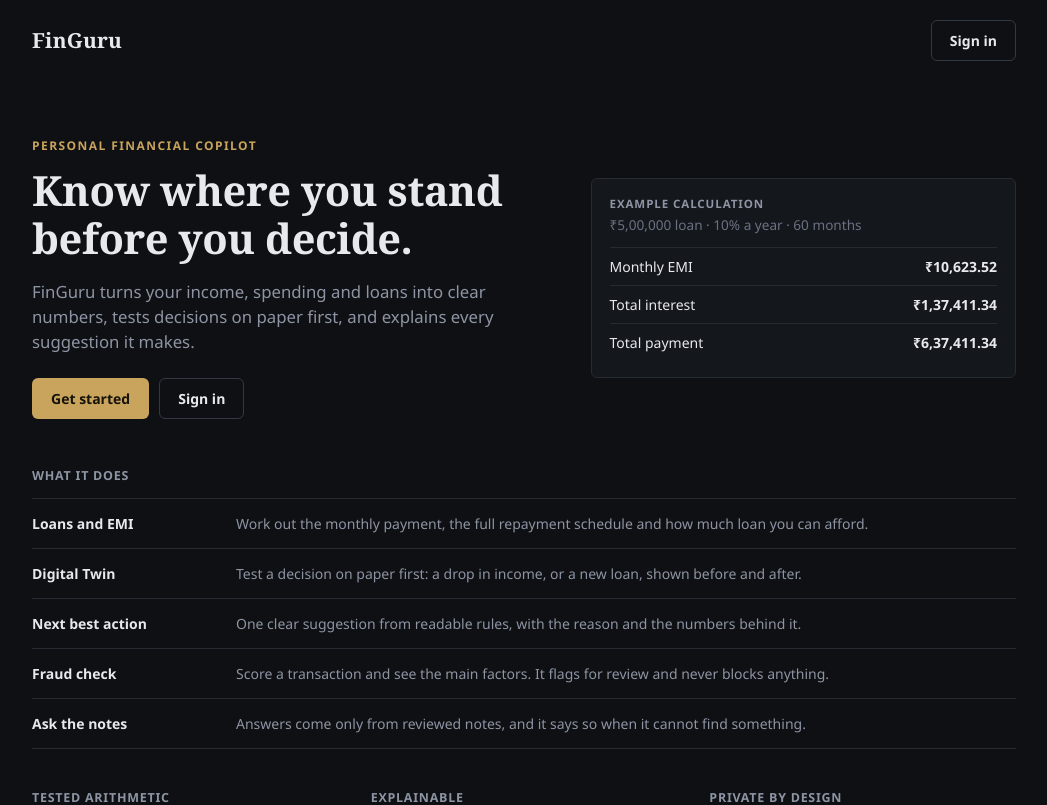
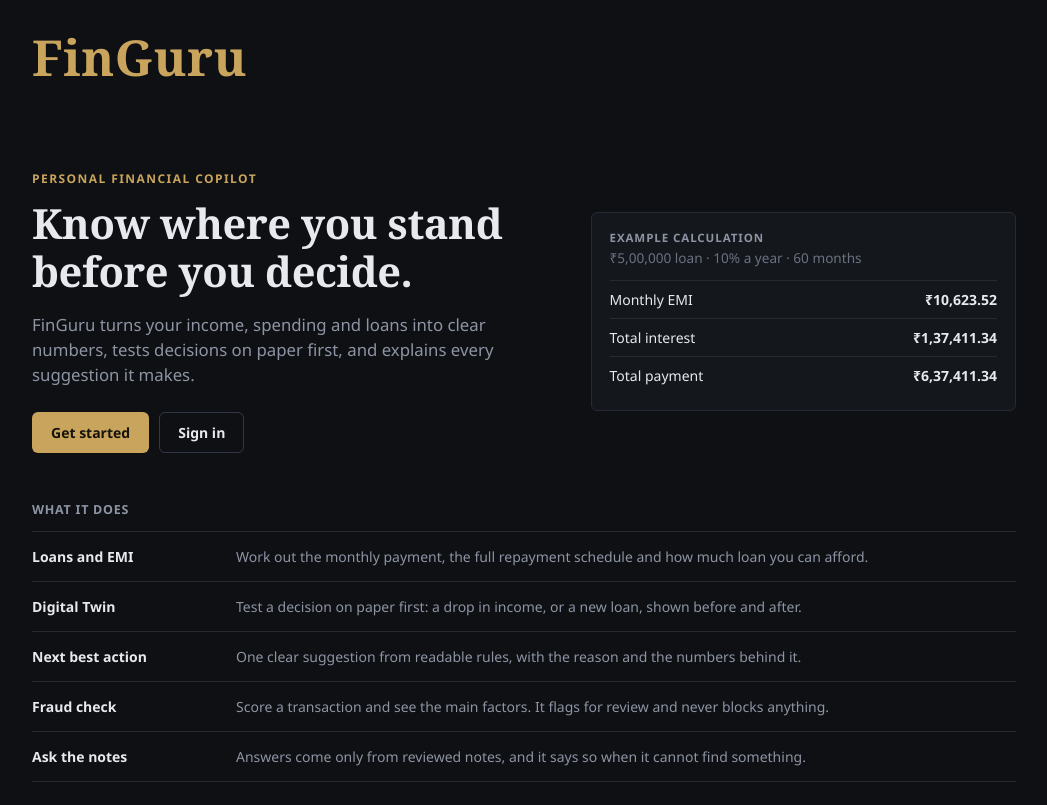
Before and after one commit to neerajsharma132113/FinGuru-rebuild, a React app in the folder frontend/: page / in a window 1280 px wide. Shown: the top 805 px of the page, without its empty margins (116-1163 px from the left). Built offline with nearby package versions, Linux system fonts and the light colour scheme; no server answers; the HTML template or start-up script is replaced by a standard one.

Commit message:
Polish landing header

```diff
--- a/frontend/src/index.css
+++ b/frontend/src/index.css
@@ -909,3 +909,7 @@ a.btn.ghost {
     grid-template-columns: 1fr;
   }
 }
+.land-header .brand {
+  font-size: 3.1rem;
+  color: var(--accent);
+}
--- a/frontend/src/pages/Landing.jsx
+++ b/frontend/src/pages/Landing.jsx
@@ -28,7 +28,6 @@ function Landing() {
     <div className="land">
       <header className="land-header">
         <Link to="/" className="brand">FinGuru</Link>
-        <Link to="/signin" className="btn ghost">Sign in</Link>
       </header>
 
       <main className="land-main">
```
